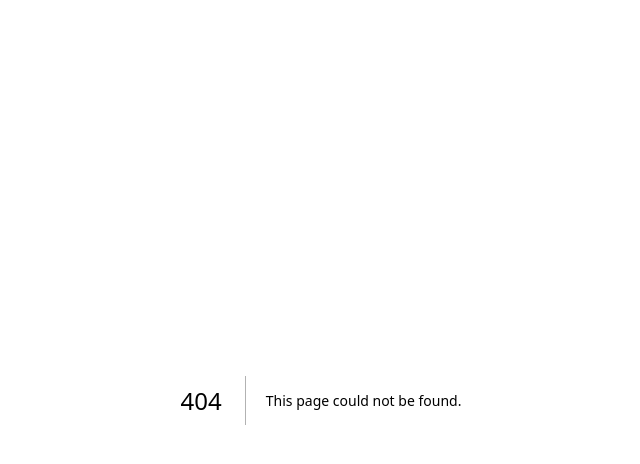
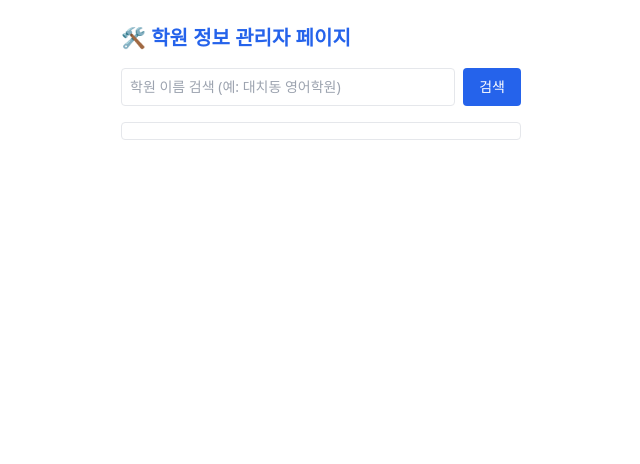
Before and after one commit to twotheg/academy-finder, a Next.js app: page /admin in a window 1280 px wide. Before the commit this address had no page. Shown: the top 464 px of the page, without its empty margins (319-959 px from the left). Built offline with nearby package versions, Linux system fonts and the light colour scheme.

Commit message:
Create page.tsx

```diff
--- /dev/null
+++ b/app/admin/page.tsx
@@ -0,0 +1,110 @@
+"use client";
+
+import React, { useState } from 'react';
+
+export default function AdminPage() {
+  const [searchName, setSearchName] = useState('');
+  const [academies, setAcademies] = useState<any[]>([]);
+  const [selectedAcademy, setSelectedAcademy] = useState<any | null>(null);
+
+  // 입력할 시간표 및 수강료 상태
+  const [target, setTarget] = useState('중등부');
+  const [days, setDays] = useState('월, 수, 금');
+  const [time, setTime] = useState('18:00 - 20:00');
+
+  const [grade, setGrade] = useState('중등부 정규반');
+  const [price, setPrice] = useState('350,000원');
+
+  const [message, setMessage] = useState('');
+
+  // 1. 학원 이름으로 카카오 검색해서 ID 알아내기
+  const handleSearchAcademy = async () => {
+    const res = await fetch(`/api/search?query=${encodeURIComponent(searchName)}`);
+    const data = await res.json();
+    if (data.documents) {
+      setAcademies(data.documents);
+    }
+  };
+
+  // 2. 선택한 학원의 시간표/수강료를 Neon DB에 저장하기쿠
+  const handleSaveData = async () => {
+    if (!selectedAcademy) {
+      alert('저장할 학원을 먼저 선택해주세요!');
+      return;
+    }
+
+    const payload = {
+      id: selectedAcademy.id,
+      timetable: [{ target, days, time }],
+      pricing: [{ grade, price }]
+    };
+
+    const res = await fetch('/api/admin', {
+      method: 'POST',
+      headers: { 'Content-Type': 'application/json' },
+      body: JSON.stringify(payload)
+    });
+
+    const result = await res.json();
+    if (result.success) {
+      setMessage(`"${selectedAcademy.name}" 학원 정보가 DB에 저장되었습니다!`);
+    } else {
+      setMessage('저장 실패');
+    }
+  };
+
+  return (
+    <div className="max-w-md mx-auto p-6 bg-white min-h-screen">
+      <h1 className="text-xl font-bold mb-4 text-blue-600">🛠️ 학원 정보 관리자 페이지</h1>
+
+      <div className="flex gap-2 mb-4">
+        <input
+          type="text"
+          placeholder="학원 이름 검색 (예: 대치동 영어학원)"
+          className="flex-1 border p-2 rounded text-sm"
+          value={searchName}
+          onChange={(e) => setSearchName(e.target.value)}
+        />
+        <button onClick={handleSearchAcademy} className="bg-blue-600 text-white px-4 py-2 rounded text-sm">검색</button>
+      </div>
+
+      {/* 검색된 학원 리스트 */}
+      <div className="flex flex-col gap-2 mb-6 max-h-48 overflow-y-auto border p-2 rounded">
+        {academies.map((item) => (
+          <div
+            key={item.id}
+            onClick={() => setSelectedAcademy(item)}
+            className={`p-2 rounded cursor-pointer text-sm ${selectedAcademy?.id === item.id ? 'bg-blue-100 font-bold' : 'bg-gray-50'}`}
+          >
+            {item.name} <span className="text-xs text-gray-500">({item.address})</span>
+          </div>
+        ))}
+      </div>
+
+      {selectedAcademy && (
+        <div className="border-t pt-4">
+          <h2 className="font-bold text-gray-800 mb-2">선택된 학원: {selectedAcademy.name}</h2>
+
+          <div className="mb-4">
+            <h3 className="text-sm font-semibold mb-1">🕒 시간표 입력</h3>
+            <input className="w-full border p-2 rounded text-sm mb-1" placeholder="대상 (예: 중등부)" value={target} onChange={(e) => setTarget(e.target.value)} />
+            <input className="w-full border p-2 rounded text-sm mb-1" placeholder="요일 (예: 화, 목)" value={days} onChange={(e) => setDays(e.target.value)} />
+            <input className="w-full border p-2 rounded text-sm mb-1" placeholder="시간 (예: 18:00 - 20:00)" value={time} onChange={(e) => setTime(e.target.value)} />
+          </div>
+
+          <div className="mb-4">
+            <h3 className="text-sm font-semibold mb-1">💰 수강료 입력</h3>
+            <input className="w-full border p-2 rounded text-sm mb-1" placeholder="과정명 (예: 정규반)" value={grade} onChange={(e) => setGrade(e.target.value)} />
+            <input className="w-full border p-2 rounded text-sm mb-1" placeholder="금액 (예: 350,000원)" value={price} onChange={(e) => setPrice(e.target.value)} />
+          </div>
+
+          <button onClick={handleSaveData} className="w-full bg-green-600 text-white py-3 rounded-lg font-bold hover:bg-green-700">
+            Neon DB에 저장하기
+          </button>
+
+          {message && <p className="text-center text-sm text-green-600 mt-2 font-semibold">{message}</p>}
+        </div>
+      )}
+    </div>
+  );
+}
```
